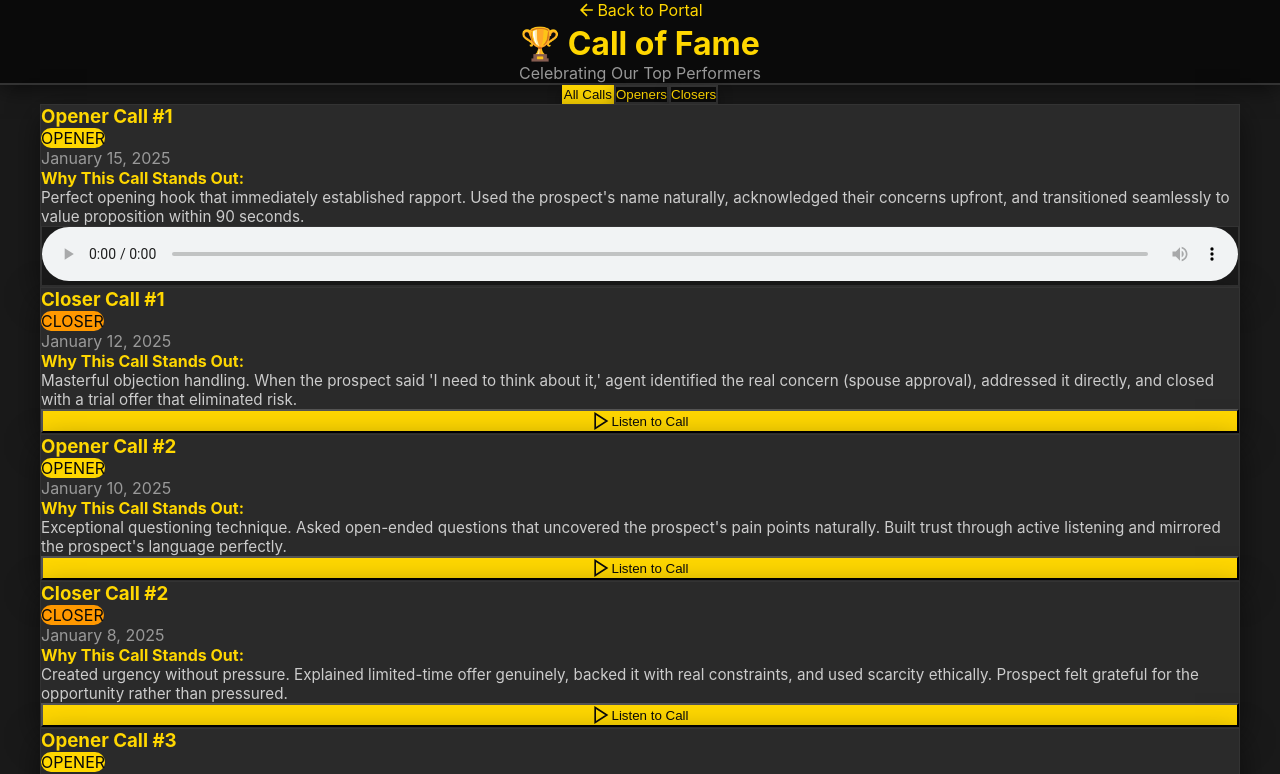
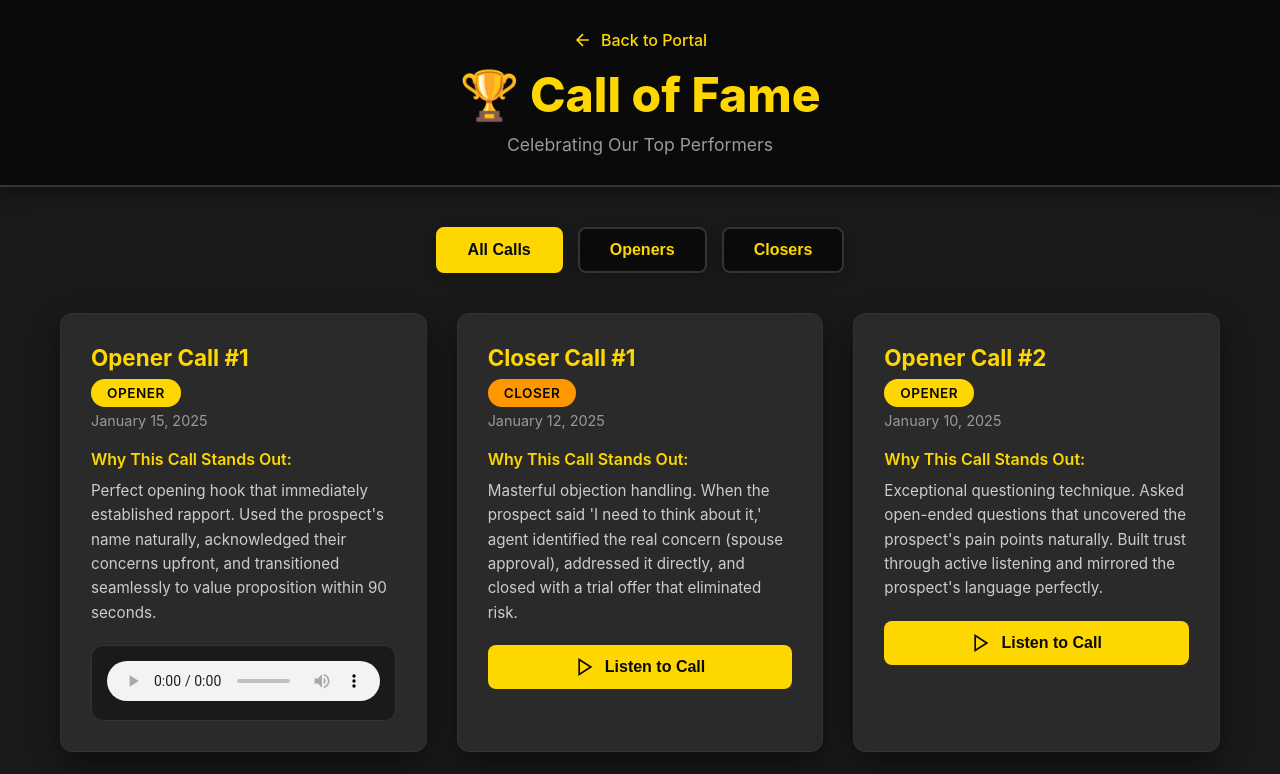
Before and after one commit to thoomar/emp-hub, a React (Vite) app in the folder my-app/: page /leaderboard in a window 1280 px wide. Shown: the top 774 px of the page. Built offline with nearby package versions, Linux system fonts and the light colour scheme.

Commit message:
Replace Tailwind with dedicated CSS for Call of Fame page

```diff
--- /dev/null
+++ b/my-app/src/pages/CallofFame.css
@@ -0,0 +1,256 @@
+/* Call of Fame Styles */
+.call-of-fame-container {
+    font-family: 'Inter', -apple-system, BlinkMacSystemFont, 'Segoe UI', Roboto, sans-serif;
+    background: #1a1a1a;
+    min-height: 100vh;
+    color: #e0e0e0;
+}
+
+.call-of-fame-header {
+    background: #0a0a0a;
+    border-bottom: 2px solid #333;
+    box-shadow: 0 4px 20px rgba(0, 0, 0, 0.5);
+    padding: 30px 0;
+    margin-bottom: 40px;
+}
+
+.call-of-fame-header-content {
+    max-width: 1200px;
+    margin: 0 auto;
+    padding: 0 20px;
+    text-align: center;
+}
+
+.call-of-fame-back-link {
+    display: inline-flex;
+    align-items: center;
+    gap: 8px;
+    color: #ffd700;
+    text-decoration: none;
+    font-weight: 500;
+    margin-bottom: 15px;
+    transition: transform 0.2s;
+}
+
+.call-of-fame-back-link:hover {
+    transform: translateX(-5px);
+}
+
+.call-of-fame-title {
+    font-size: 3rem;
+    font-weight: 800;
+    color: #ffd700;
+    margin-bottom: 10px;
+}
+
+.call-of-fame-tagline {
+    font-size: 1.1rem;
+    color: #999;
+    font-weight: 400;
+}
+
+.call-of-fame-filters {
+    margin-bottom: 40px;
+}
+
+.call-of-fame-filters-container {
+    max-width: 1200px;
+    margin: 0 auto;
+    padding: 0 20px;
+}
+
+.call-of-fame-filter-tabs {
+    display: flex;
+    justify-content: center;
+    gap: 15px;
+    flex-wrap: wrap;
+}
+
+.call-of-fame-filter-btn {
+    padding: 12px 30px;
+    border: 2px solid #333;
+    background: #0a0a0a;
+    color: #ffd700;
+    font-size: 1rem;
+    font-weight: 600;
+    border-radius: 8px;
+    cursor: pointer;
+    transition: all 0.3s ease;
+    box-shadow: 0 4px 15px rgba(0, 0, 0, 0.3);
+}
+
+.call-of-fame-filter-btn:hover {
+    transform: translateY(-2px);
+    box-shadow: 0 6px 20px rgba(0, 0, 0, 0.15);
+}
+
+.call-of-fame-filter-btn.active {
+    background: #ffd700;
+    color: #0a0a0a;
+    border-color: #ffd700;
+}
+
+.call-of-fame-calls-section {
+    padding-bottom: 60px;
+}
+
+.call-of-fame-calls-container {
+    max-width: 1200px;
+    margin: 0 auto;
+    padding: 0 20px;
+}
+
+.call-of-fame-calls-grid {
+    display: grid;
+    grid-template-columns: repeat(auto-fill, minmax(350px, 1fr));
+    gap: 30px;
+}
+
+.call-of-fame-card {
+    background: #2a2a2a;
+    border: 1px solid #333;
+    border-radius: 12px;
+    padding: 30px;
+    box-shadow: 0 10px 30px rgba(0, 0, 0, 0.5);
+    transition: all 0.3s ease;
+}
+
+.call-of-fame-card:hover {
+    transform: translateY(-5px);
+    box-shadow: 0 15px 40px rgba(255, 215, 0, 0.2);
+    border-color: #ffd700;
+}
+
+.call-of-fame-card-header {
+    margin-bottom: 20px;
+}
+
+.call-of-fame-card-title {
+    font-size: 1.4rem;
+    color: #ffd700;
+    margin-bottom: 8px;
+    font-weight: bold;
+}
+
+.call-of-fame-card-role {
+    display: inline-block;
+    padding: 6px 16px;
+    border-radius: 20px;
+    font-size: 0.85rem;
+    font-weight: 600;
+    text-transform: uppercase;
+    letter-spacing: 0.5px;
+}
+
+.call-of-fame-card-role.opener {
+    background: #ffd700;
+    color: #0a0a0a;
+}
+
+.call-of-fame-card-role.closer {
+    background: #ff9800;
+    color: #0a0a0a;
+}
+
+.call-of-fame-card-date {
+    color: #999;
+    font-size: 0.9rem;
+    margin-top: 5px;
+}
+
+.call-of-fame-card-description {
+    margin: 20px 0;
+}
+
+.call-of-fame-card-description h4 {
+    color: #ffd700;
+    font-size: 1rem;
+    margin-bottom: 10px;
+    font-weight: 600;
+}
+
+.call-of-fame-card-description p {
+    color: #ccc;
+    line-height: 1.6;
+    font-size: 0.95rem;
+}
+
+.call-of-fame-audio-player {
+    margin-top: 20px;
+    padding: 15px;
+    background: #1a1a1a;
+    border: 1px solid #333;
+    border-radius: 12px;
+}
+
+.call-of-fame-audio-player audio {
+    width: 100%;
+    height: 40px;
+    border-radius: 8px;
+}
+
+.call-of-fame-play-button {
+    width: 100%;
+    padding: 12px;
+    background: #ffd700;
+    color: #0a0a0a;
+    border: none;
+    border-radius: 8px;
+    font-weight: 600;
+    cursor: pointer;
+    transition: all 0.3s ease;
+    display: flex;
+    align-items: center;
+    justify-content: center;
+    gap: 10px;
+    font-size: 1rem;
+}
+
+.call-of-fame-play-button:hover {
+    transform: translateY(-2px);
+    box-shadow: 0 5px 15px rgba(255, 215, 0, 0.4);
+    background: #ffed4e;
+}
+
+.call-of-fame-footer {
+    background: #0a0a0a;
+    border-top: 2px solid #333;
+    padding: 30px 0;
+    text-align: center;
+    margin-top: 60px;
+}
+
+.call-of-fame-footer-container {
+    max-width: 1200px;
+    margin: 0 auto;
+    padding: 0 20px;
+}
+
+.call-of-fame-footer p {
+    color: #999;
+    margin: 5px 0;
+}
+
+.call-of-fame-footer-note {
+    font-size: 0.9rem;
+    font-style: italic;
+}
+
+/* Responsive */
+@media (max-width: 768px) {
+    .call-of-fame-title {
+        font-size: 2rem;
+    }
+
+    .call-of-fame-calls-grid {
+        grid-template-columns: 1fr;
+    }
+
+    .call-of-fame-filter-tabs {
+        flex-direction: column;
+    }
+
+    .call-of-fame-filter-btn {
+        width: 100%;
+    }
+}
--- a/my-app/src/pages/CallofFame.jsx
+++ b/my-app/src/pages/CallofFame.jsx
@@ -1,5 +1,6 @@
 import { useState } from 'react'
 import { Link } from 'react-router-dom'
+import './CallofFame.css'
 
 // Sample calls data - replace with your actual data
 const callsData = [
@@ -61,27 +62,23 @@ function CallCard({ call }) {
     })
 
     return (
-        <div className="bg-[#2a2a2a] border border-[#333] rounded-xl p-8 shadow-[0_10px_30px_rgba(0,0,0,0.5)] hover:shadow-[0_15px_40px_rgba(255,215,0,0.2)] hover:border-[#ffd700] hover:-translate-y-1 transition-all duration-300">
-            <div className="mb-5">
-                <h3 className="text-2xl text-[#ffd700] mb-2 font-bold">{call.name}</h3>
-                <span className={`inline-block px-4 py-1.5 rounded-full text-xs font-semibold uppercase tracking-wider ${
-                    call.role === 'opener'
-                        ? 'bg-[#ffd700] text-[#0a0a0a]'
-                        : 'bg-[#ff9800] text-[#0a0a0a]'
-                }`}>
+        <div className="call-of-fame-card">
+            <div className="call-of-fame-card-header">
+                <h3 className="call-of-fame-card-title">{call.name}</h3>
+                <span className={`call-of-fame-card-role ${call.role}`}>
                     {call.role}
                 </span>
-                <div className="text-[#999] text-sm mt-1">{formattedDate}</div>
+                <div className="call-of-fame-card-date">{formattedDate}</div>
             </div>
 
-            <div className="my-5">
-                <h4 className="text-[#ffd700] font-semibold mb-2">Why This Call Stands Out:</h4>
-                <p className="text-[#ccc] leading-relaxed text-[0.95rem]">{call.whyBest}</p>
+            <div className="call-of-fame-card-description">
+                <h4>Why This Call Stands Out:</h4>
+                <p>{call.whyBest}</p>
             </div>
 
             {call.audioUrl ? (
-                <div className="mt-5 p-4 bg-[#1a1a1a] border border-[#333] rounded-xl">
-                    <audio controls className="w-full h-10 rounded-lg">
+                <div className="call-of-fame-audio-player">
+                    <audio controls>
                         <source src={call.audioUrl} type="audio/mpeg" />
                         Your browser does not support the audio element.
                     </audio>
@@ -89,7 +86,7 @@ function CallCard({ call }) {
             ) : (
                 <button
                     onClick={() => alert('Audio file not yet uploaded for this call.')}
-                    className="w-full px-3 py-3 bg-[#ffd700] hover:bg-[#ffed4e] text-[#0a0a0a] font-semibold rounded-lg transition-all hover:-translate-y-0.5 hover:shadow-[0_5px_15px_rgba(255,215,0,0.4)] flex items-center justify-center gap-2.5 text-base"
+                    className="call-of-fame-play-button"
                 >
                     <svg width="20" height="20" viewBox="0 0 24 24" fill="none" stroke="currentColor" strokeWidth="2">
                         <polygon points="5 3 19 12 5 21 5 3"></polygon>
@@ -110,57 +107,42 @@ export default function CallofFame() {
     })
 
     return (
-        <div style={{ fontFamily: "'Inter', -apple-system, BlinkMacSystemFont, 'Segoe UI', Roboto, sans-serif", background: '#1a1a1a', minHeight: '100vh', color: '#e0e0e0' }}>
+        <div className="call-of-fame-container">
             {/* Header */}
-            <header className="bg-[#0a0a0a] border-b-2 border-[#333] shadow-[0_4px_20px_rgba(0,0,0,0.5)] py-8 mb-10">
-                <div className="max-w-[1200px] mx-auto px-5 text-center">
-                    <Link
-                        to="/"
-                        className="inline-flex items-center gap-2 text-[#ffd700] no-underline font-medium mb-4 hover:-translate-x-1 transition-transform"
-                    >
+            <header className="call-of-fame-header">
+                <div className="call-of-fame-header-content">
+                    <Link to="/" className="call-of-fame-back-link">
                         <svg width="20" height="20" viewBox="0 0 24 24" fill="none" stroke="currentColor" strokeWidth="2">
                             <path d="M19 12H5M12 19l-7-7 7-7"/>
                         </svg>
                         Back to Portal
                     </Link>
-                    <h1 className="text-5xl font-extrabold text-[#ffd700] mb-2.5">
+                    <h1 className="call-of-fame-title">
                         🏆 Call of Fame
                     </h1>
-                    <p className="text-lg text-[#999] font-normal">Celebrating Our Top Performers</p>
+                    <p className="call-of-fame-tagline">Celebrating Our Top Performers</p>
                 </div>
             </header>
 
             {/* Filters */}
-            <section className="mb-10">
-                <div className="max-w-[1200px] mx-auto px-5">
-                    <div className="flex justify-center gap-4 flex-wrap">
+            <section className="call-of-fame-filters">
+                <div className="call-of-fame-filters-container">
+                    <div className="call-of-fame-filter-tabs">
                         <button
                             onClick={() => setFilter('all')}
-                            className={`px-8 py-3 border-2 rounded-lg font-semibold transition-all shadow-[0_4px_15px_rgba(0,0,0,0.3)] ${
-                                filter === 'all'
-                                    ? 'bg-[#ffd700] text-[#0a0a0a] border-[#ffd700]'
-                                    : 'bg-[#0a0a0a] text-[#ffd700] border-[#333] hover:-translate-y-0.5 hover:shadow-[0_6px_20px_rgba(0,0,0,0.15)]'
-                            }`}
+                            className={`call-of-fame-filter-btn ${filter === 'all' ? 'active' : ''}`}
                         >
                             All Calls
                         </button>
                         <button
                             onClick={() => setFilter('opener')}
-                            className={`px-8 py-3 border-2 rounded-lg font-semibold transition-all shadow-[0_4px_15px_rgba(0,0,0,0.3)] ${
-                                filter === 'opener'
-                                    ? 'bg-[#ffd700] text-[#0a0a0a] border-[#ffd700]'
-                                    : 'bg-[#0a0a0a] text-[#ffd700] border-[#333] hover:-translate-y-0.5 hover:shadow-[0_6px_20px_rgba(0,0,0,0.15)]'
-                            }`}
+                            className={`call-of-fame-filter-btn ${filter === 'opener' ? 'active' : ''}`}
                         >
                             Openers
                         </button>
                         <button
                             onClick={() => setFilter('closer')}
-                            className={`px-8 py-3 border-2 rounded-lg font-semibold transition-all shadow-[0_4px_15px_rgba(0,0,0,0.3)] ${
-                                filter === 'closer'
-                                    ? 'bg-[#ffd700] text-[#0a0a0a] border-[#ffd700]'
-                                    : 'bg-[#0a0a0a] text-[#ffd700] border-[#333] hover:-translate-y-0.5 hover:shadow-[0_6px_20px_rgba(0,0,0,0.15)]'
-                            }`}
+                            className={`call-of-fame-filter-btn ${filter === 'closer' ? 'active' : ''}`}
                         >
                             Closers
                         </button>
@@ -169,9 +151,9 @@ export default function CallofFame() {
             </section>
 
             {/* Calls Grid */}
-            <section className="pb-16">
-                <div className="max-w-[1200px] mx-auto px-5">
-                    <div className="grid grid-cols-1 md:grid-cols-2 lg:grid-cols-3 gap-8">
+            <section className="call-of-fame-calls-section">
+                <div className="call-of-fame-calls-container">
+                    <div className="call-of-fame-calls-grid">
                         {filteredCalls.map(call => (
                             <CallCard key={call.id} call={call} />
                         ))}
@@ -180,10 +162,10 @@ export default function CallofFame() {
             </section>
 
             {/* Footer */}
-            <footer className="bg-[#0a0a0a] border-t-2 border-[#333] py-8 text-center mt-16">
-                <div className="max-w-[1200px] mx-auto px-5">
-                    <p className="text-[#999] my-1">&copy; 2025 Timeshare Help Center. All rights reserved.</p>
-                    <p className="text-[#999] text-sm italic mt-1">Showcasing excellence in customer service and sales performance</p>
+            <footer className="call-of-fame-footer">
+                <div className="call-of-fame-footer-container">
+                    <p>&copy; 2025 Timeshare Help Center. All rights reserved.</p>
+                    <p className="call-of-fame-footer-note">Showcasing excellence in customer service and sales performance</p>
                 </div>
             </footer>
         </div>
```
